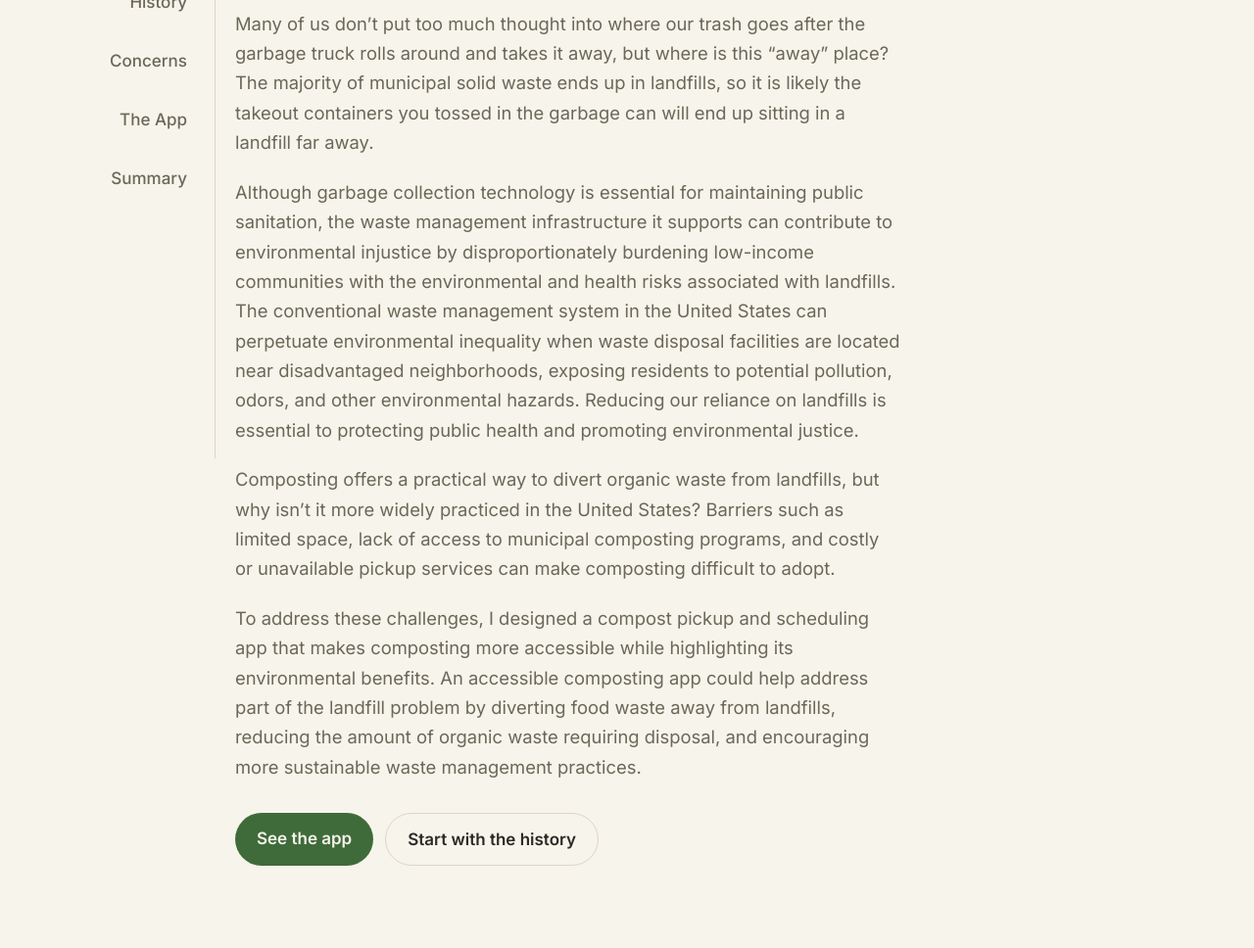
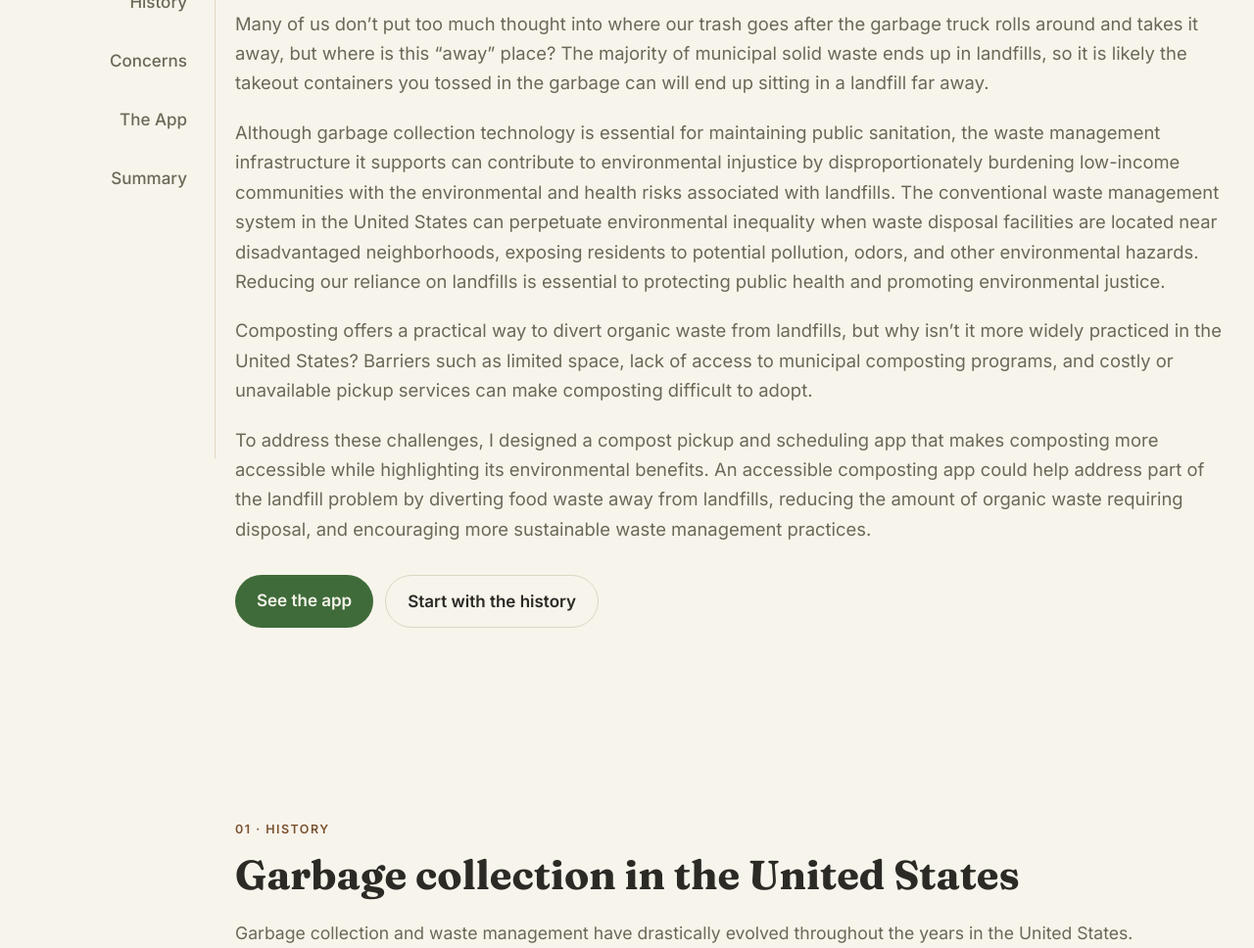
Before and after one commit to Yvonne-Wu2026/compost-site, a plain HTML site: page index.html in a window 1280 px wide. Shown: the part 332-1300 px from the top of the page at 98% size. Drawn offline with Linux system fonts and the light colour scheme.

Commit message:
Widen body text to match header width
Co-Authored-By: Claude Opus 5.5 <noreply@anthropic.com>

```diff
--- a/index.html
+++ b/index.html
@@ -268,7 +268,7 @@
 
     <!-- SUMMARY -->
     <section id="summary" class="section">
-      <div class="container narrow summary">
+      <div class="container summary">
         <p class="eyebrow">04 · Summary</p>
         <h2>Composting is promising, but the solution isn’t that easy</h2>
         <p>
--- a/styles.css
+++ b/styles.css
@@ -63,7 +63,7 @@ h3 { font-size: 1.25rem; font-weight: 600; }
 }
 .section { padding: 96px 0; }
 .section-alt { background: var(--bg-alt); }
-.section-intro { max-width: 680px; color: var(--muted); font-size: 1.1rem; }
+.section-intro { color: var(--muted); font-size: 1.1rem; }
 
 /* Sidebar */
 :root { --sidebar-w: 220px; }
@@ -98,7 +98,7 @@ section[id] { scroll-margin-top: 0; }
 
 /* Hero */
 .hero { padding: 120px 0 100px; }
-.lede { font-size: 1.15rem; color: var(--muted); max-width: 680px; }
+.lede { font-size: 1.15rem; color: var(--muted); }
 .lede p { margin: 0 0 1.1em; }
 .lede p:last-child { margin-bottom: 0; }
 .hero-actions { display: flex; gap: 12px; flex-wrap: wrap; margin-top: 2rem; }
```
